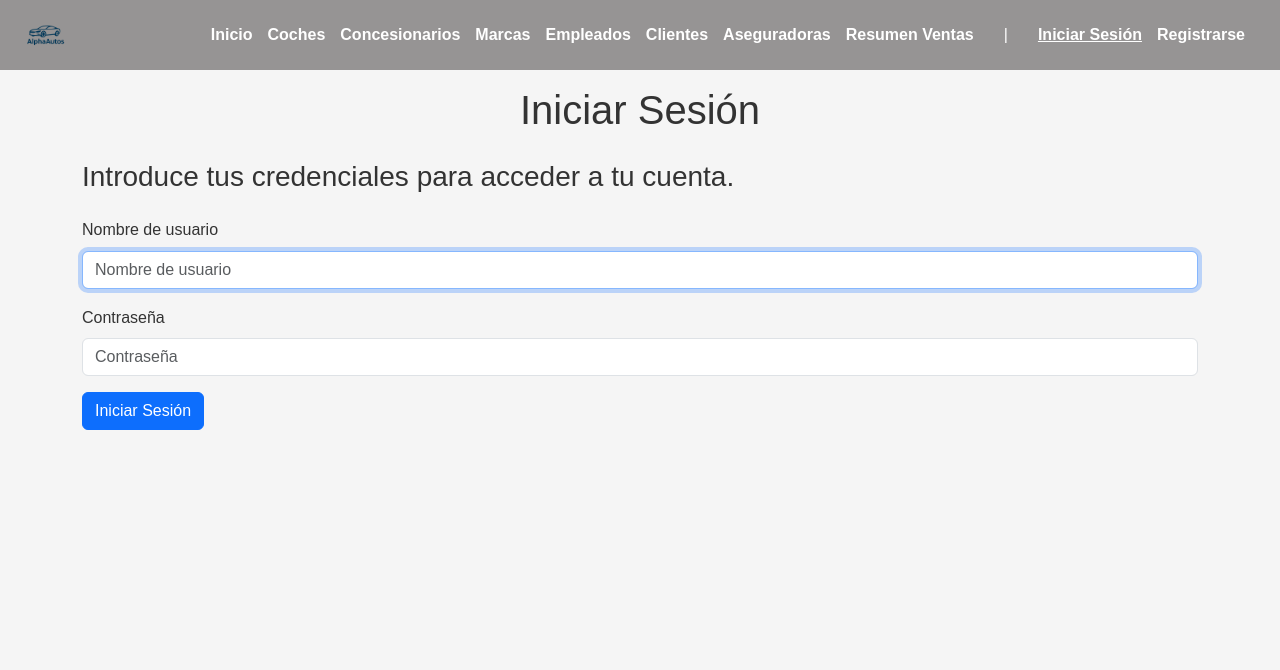
After one commit to JoseMi-1222/Concesionario_AlphaAutos, a Django app: page /accounts/login/ in a window 1280 px wide. The commit adds this page. Shown: the top 670 px of the page. Run offline with Django 5.2, Linux system fonts and the light colour scheme; parts of the project's set-up code (start-up, migrations or seed data) failed here and were passed over; some libraries are stand-ins or nearby versions.

Commit message:
Add authentication views and templates; implement login and registration functionality

```diff
--- a/AlphaAutos/templates/concesionario/index.html
+++ b/AlphaAutos/templates/concesionario/index.html
@@ -52,10 +52,12 @@
 
 <h2>Consultas Coches</h2>
 <ul>
+    {% if perms.AlphaAutos.add_coche %}
     <li>
         Crear coche
         <a href="{% url 'AlphaAutos:crear_coche' %}">Ir al formulario</a>
     </li>
+    {% endif %}
     <li>
         Buscar coches
         <a href="{% url 'AlphaAutos:buscar_coches' %}">Ir al formulario</a>
--- a/AlphaAutos/templates/concesionario/nav.html
+++ b/AlphaAutos/templates/concesionario/nav.html
@@ -17,7 +17,18 @@
             <br>
             <li>|</li>
             <br>
-            <li><a href="{% url 'AlphaAutos:registrar_usuario' %}">Registrar Usuario</a></li>
+            <li>{% if not user.is_authenticated %}
+             <a href="{% url 'login' %}">Iniciar Sesión</a>
+            {% endif %}</li>
+            <li>{% if not user.is_authenticated %}
+             <a href="{% url 'AlphaAutos:registrar_usuario' %}">Registrarse</a>
+            {% endif %}</li>
+            <li>{% if request.user.is_authenticated %}
+            <form action="{% url 'logout' %}" role="search" method="post">
+                {% csrf_token %}
+                <button type="submit">Cerrar Sesión</button>
+            </form>
+            {% endif %}</li>
         </ul>
     </nav>
 </header>
--- /dev/null
+++ b/AlphaAutos/templates/registration/login.html
@@ -0,0 +1,19 @@
+{% extends 'concesionario/base.html' %}
+{% load static %}
+{% load django_bootstrap5 %}
+{% load bootstrap_icons %}
+
+{% block title %}Iniciar Sesión - AlphaAutos{% endblock %}
+
+{% block cabecera %}
+<h1 class="text-center mt-3">Iniciar Sesión</h1>
+{% endblock %}
+
+{% block content %}
+<h3>Introduce tus credenciales para acceder a tu cuenta.</h3>
+<form method="post" action="{% url 'login' %}" class="mt-4">
+    {% csrf_token %}
+    {% bootstrap_form form %}
+    {% bootstrap_button "Iniciar Sesión" button_type="submit" button_class="btn-primary" %}
+</form>
+{% endblock %}
--- a/AlphaAutos/views.py
+++ b/AlphaAutos/views.py
@@ -5,6 +5,7 @@ from .models import *
 from django.db.models import F, Q, Avg, Max, Min, Count, Sum
 from .form import *
 from AlphaAutos import form
+from django.contrib.auth.decorators import permission_required
 
 
 # -------------------------------
@@ -193,6 +194,7 @@ def lista_aseguradoras(request):
 # -------------------------------------------------------------------
 # Vista: Formulario para crear un nuevo coche
 # -------------------------------------------------------------------
+@permission_required('AlphaAutos.add_coche')
 def crear_coche(request):
     if request.method == 'POST':
         form = CocheModelForm(request.POST, request.FILES)
@@ -700,4 +702,4 @@ def registrar_usuario(request):
         formulario = RegistroForm()
 
     contexto = {'formulario': formulario}
-    return render(request, 'registro/signup.html', contexto)
+    return render(request, 'registration/signup.html', contexto)
--- a/mysite/settings.py
+++ b/mysite/settings.py
@@ -135,3 +135,7 @@ MEDIA_ROOT = os.path.join(BASE_DIR, 'media')
 
 # Custom user model
 AUTH_USER_MODEL = 'AlphaAutos.Usuario'
+
+# Authentication redirects
+LOGIN_REDIRECT_URL = 'AlphaAutos:index'
+LOGOUT_REDIRECT_URL = 'AlphaAutos:index'
--- a/mysite/urls.py
+++ b/mysite/urls.py
@@ -20,6 +20,7 @@ from django.urls import path, include
 urlpatterns = [
     path('admin/', admin.site.urls),
     path('', include('AlphaAutos.urls')),
+    path('accounts/', include('django.contrib.auth.urls')),
 ]
 handler404 = 'AlphaAutos.views.mi_error_404'
 handler400 = 'AlphaAutos.views.mi_error_400'
```
Also changed, not shown: AlphaAutos/templates/registration/signup.html (renamed from AlphaAutos/templates/registro/signup.html).
